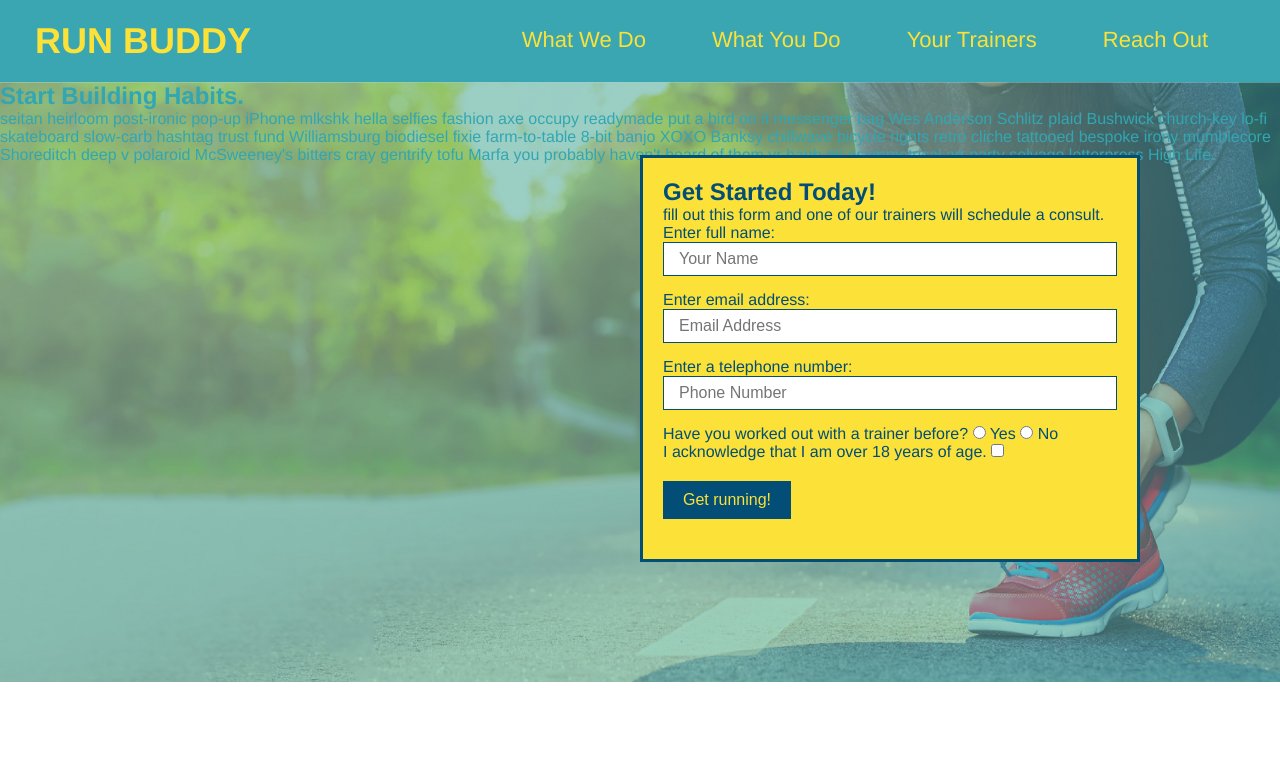
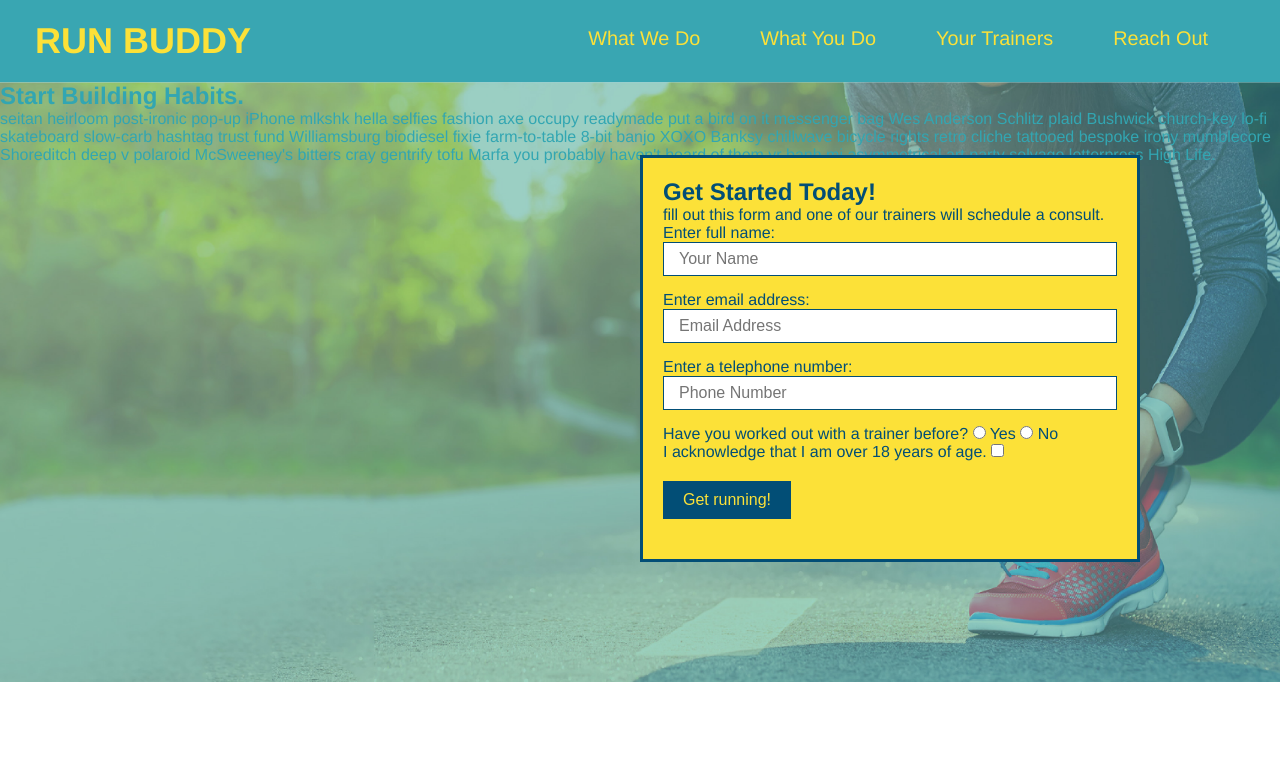
Before and after one commit to suschuk24/run-buddy, a plain HTML site: page index.html in a window 1280 px wide. Shown: the top 764 px of the page. Drawn offline with Linux system fonts and the light colour scheme.

Commit message:
header changes using flexbox css styles

```diff
--- a/assets/css/style.css
+++ b/assets/css/style.css
@@ -26,11 +26,17 @@ header a {
 header nav {
     margin: 7px;
 }
-header nav ul li {
-    display: inline;
+header nav ul {
+    display: flex;
+    flex-wrap: wrap;
+    justify-content: space-between;
+    align-items: center;
+    list-style: none;
+}
+header nav ul li a {
     margin: 0 30px;
     font-weight: lighter;
-    font-size: 22px;
+    font-size: 1.55vw;
 }
 footer {
     background: #fce138;
```
